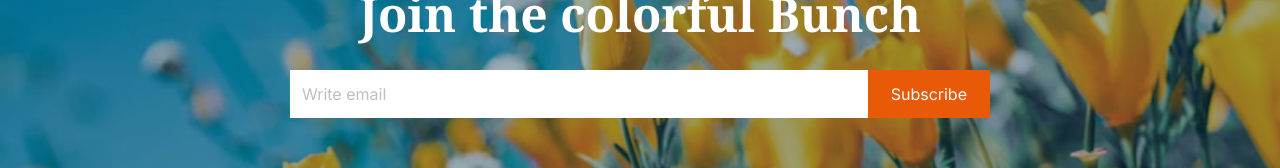
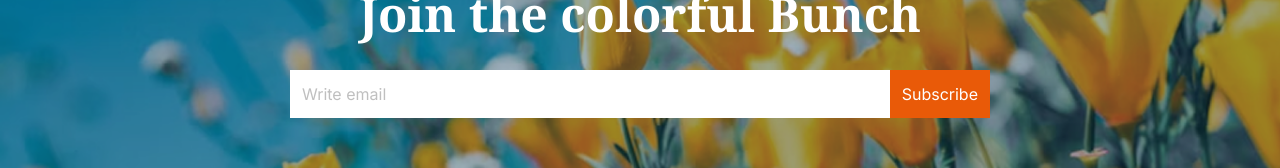
Before and after one commit to Moksina-Akter/Ph-Assignment-02, a plain HTML site: page index.html in a window 1280 px wide. Shown: the part 3402-3570 px from the top of the page. Drawn offline with nearby package versions, Linux system fonts and the light colour scheme.

Commit message:
update input

```diff
--- a/index.html
+++ b/index.html
@@ -208,8 +208,8 @@
         <div class="h-[300px] md:h-[500px] flex justify-center items-center flex-col">
            <h1 class="noto-serif text-2xl md:text-5xl font-bold text-[#FFFFFF]">Join the colorful Bunch</h1>
            <div class="inter mt-8  md:w-[700px] flex">
-            <input class="text-[#00000080] md:w-full w-44 p-3 gap-0 bg-[#FFFFFF]" placeholder="Write email" type="text">
-           <button class="bg-[#E95A08] text-[#FFFFFF] w-36 p-3">Subscribe</button>
+            <input class="text-[#00000080] md:w-full w-28 p-3 gap-0 bg-[#FFFFFF]" placeholder="Write email" type="text">
+           <button class="bg-[#E95A08] text-[#FFFFFF] w-28 p-3">Subscribe</button>
            </div>
         </div>
       </div>
```
